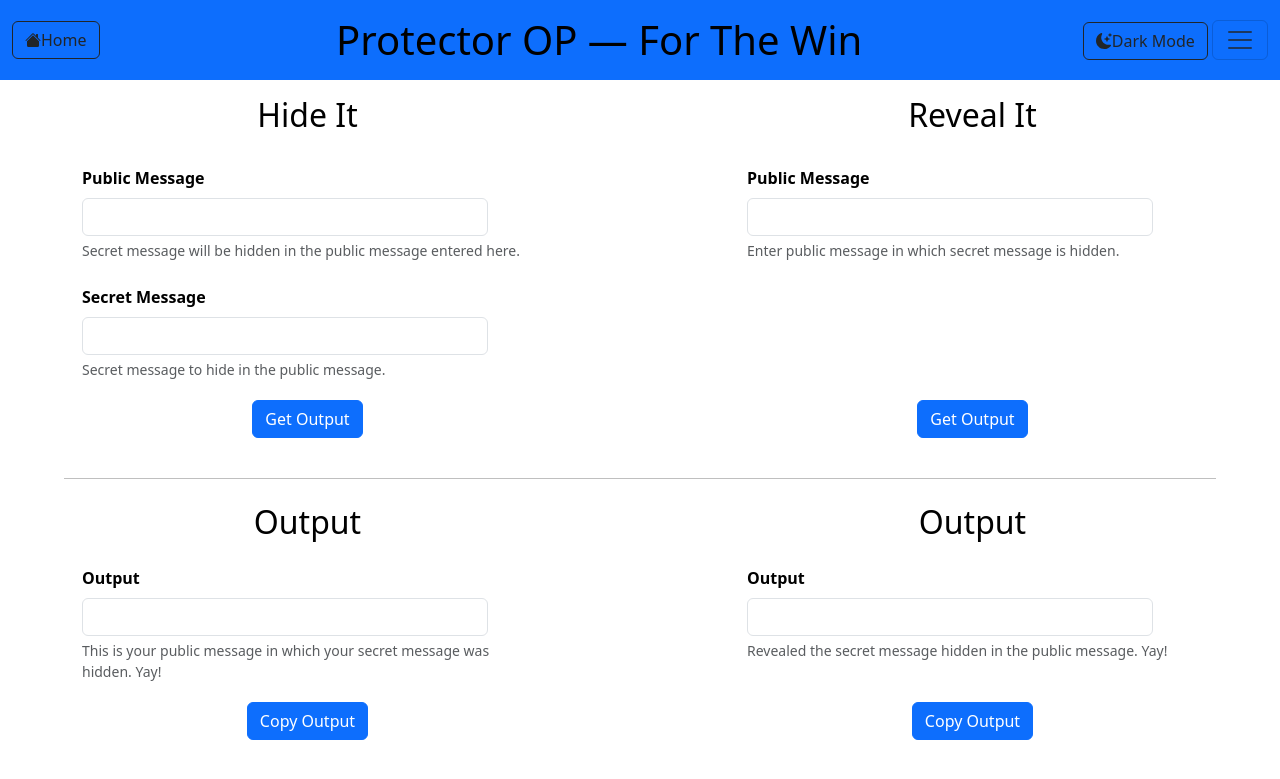
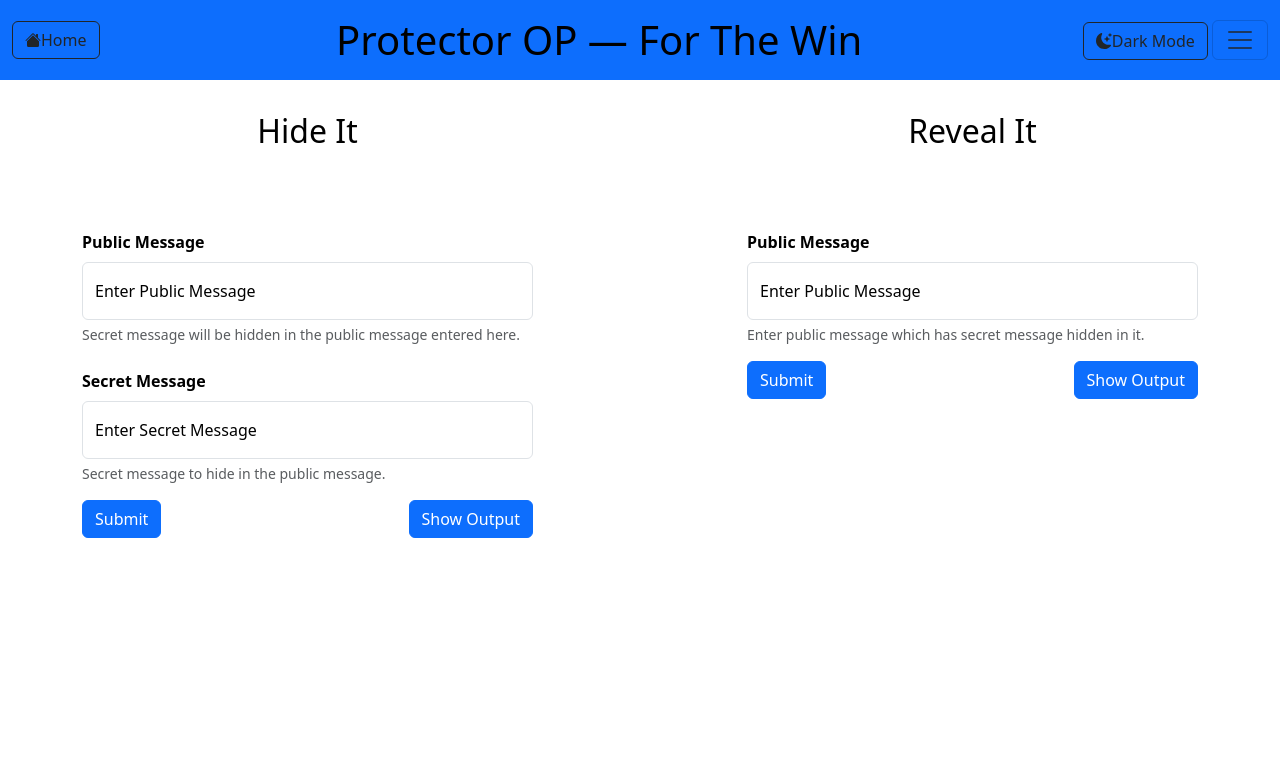
Before and after one commit to cyber-titan/Protector-OP, a Flask app: template templates/zeroWidthStego.html in a window 1280 px wide. Shown: the top 779 px of the page. Run offline with Flask 3, Linux system fonts and the light colour scheme; the template is opened without the code that fills it: most values are stand-ins (such as "Sample title", 1, 10 or a date in 2020).

Commit message:
add modal in zeroWidthStego, done with it

```diff
--- a/app.py
+++ b/app.py
@@ -1,13 +1,154 @@
 from flask import Flask, render_template, request
 app = Flask(__name__)
 
+# ********* Index Page *********
 @app.route("/")
 def home():
     return render_template("index.html")
 
+# ****************** Feature 2 ******************
+
+# ********* Needed Functions *********
+# ********* Encryption *********
+def str2bin(secret_message):
+    """Formats secret message into a list of characters as binary strings
+    Args:
+    secret_message: str
+    Returns:
+    secret_message: str ==> a str of characters as binary strings
+    """
+    bin_list = []
+    for index, i in enumerate(secret_message):
+        ascii_value = ord(i)
+        temp = bin(ascii_value)[2:]
+        temp_val = len(temp)
+        if temp_val != 7:
+            for x in range(7 - temp_val): temp = '0' + temp
+        # adding space b/w each binary form of characters
+        if index != len(secret_message) - 1: temp += " "
+        bin_list.append(temp)
+    return ''.join(bin_list)
+
+def bin2hidden(secret_message):
+    """Convert str of secert_message into a string of zero-width characters
+    Args:
+    secret_message: str
+    Returns:
+    secret_message: str ==> a secret_message string after replacing 0's, 1's and spaces with zero-width-characters
+    """
+    temp = ""
+    for i in secret_message:
+        if i == ' ':
+            temp += '\u2060'
+        if i == '0':
+            temp += '\u200B'
+        if i == '1':
+            temp += '\u200C'
+    return temp
+
+def wrap(secret_message):
+    """Wraps/Adds boundaries at start & end
+    Args:
+    secret_message: str
+    Returns:
+    secret_message: str ==> public message with hidden secret message in it
+    """
+    return "\uFEFF" + secret_message + "\uFEFF"
+
+
+
+# ********* Decryption *********
+def unwrap(hidden_public_message):
+    """Unwraps/Removes boundaries at start & end
+    Args:
+    hidden_public_message: str
+    Returns:
+    hidden_public_message: str ==> unwrapped message
+    """
+    temp = hidden_public_message.split('\uFEFF')
+    if len(temp) == 1:
+        return False
+    else:
+        return temp[1]
+
+def hidden2bin(unwrapped):
+    """Convert str of unwrapped into a string of binary representation of each character of secret_message seperated by a space
+    Args:
+    unwrapped: str
+    Returns:
+    temp: str ==> each secret_message in its binary form seperated by a space
+    """
+    temp = ""
+    for i in unwrapped:
+        if i == '\u2060':
+            temp += ' '
+        if i == '\u200B':
+            temp += '0'
+        if i == '\u200C':
+            temp += '1'
+    return temp
+
+def bin2str(unwrapped):
+    """Converts binary form of each character to form secret_message
+    Args:
+    unwrapped: str
+    Returns:
+    temp: str ==> a str which is the secret_message
+    """
+    temp = ""
+    char_list = unwrapped.split(" ")
+    for i in char_list:
+        temp += chr(int(i, 2))
+    return temp
+
+
 @app.route("/zeroWidthStego", methods=['GET', 'POST'])
 def zero_width_stego():
-    return render_template("zeroWidthStego.html")
+    if request.method == 'GET':
+        return render_template("zeroWidthStego.html")
+
+    if request.method == 'POST':
+        # to konw which form was submitted
+        form_type = request.form.get('form_type')
+
+        if form_type == 'left_form':
+            public_message = str(request.form.get('inputPublicMsg'))
+            secret_message = str(request.form.get('inputSecretMsg'))
+            # ********* "Hide It" code here/Encryption code *********
+            # finding half-way point
+            half = round(len(public_message) / 2)
+            # gets str2bin list & store it
+            secret_message = str2bin(secret_message)
+            # gets bin2hidden string & store it
+            secret_message = bin2hidden(secret_message)
+            # gets wrapped secret_message & store it
+            secret_message = wrap(secret_message)
+            # Inject secret_message at half index of public_message
+            hidden_public_message = public_message[:half + 1] + secret_message + public_message[half + 1:]
+            return render_template("zeroWidthStego.html", hidden_public_message=hidden_public_message)
+        else:
+            # below "Reveal It" variable
+            hidden_public_message1 = str(request.form.get('inputPublicMsg1'))
+            # ********* "Reveal It" code here/Decryption code *********
+            # removes start & end boundaries
+            unwrapped = unwrap(hidden_public_message1)
+            toast_message = ""
+            if not unwrapped:
+                unwrapped = "NOTE: No private message was found in this public message. This is not a secret message."
+                toast_message = "No secret message was found"
+            else:
+                # binary form of characters of secret_message
+                unwrapped = hidden2bin(unwrapped)
+
+                # gets secret_message
+                unwrapped = bin2str(unwrapped)
+                toast_message = ""  # Empty string if there is a private message
+
+            return render_template("zeroWidthStego.html", unwrapped=unwrapped, toast_message=toast_message)
+
+
+
+
 
 if __name__ == '__main__':
     app.run(debug=True, port=5001)
--- a/static/script.js
+++ b/static/script.js
@@ -10,3 +10,18 @@ window.addEventListener('DOMContentLoaded', () => {
         document.body.classList.toggle('dark-mode');
     });
 });
+
+// copy buttons
+// copier for output i.e., Encryption
+function copier() {
+    const a = document.getElementById("output");
+    a.select();
+    navigator.clipboard.writeText(a.value);
+}
+
+// copier for output i.e., Encryption
+function copier1() {
+    const a = document.getElementById("output1");
+    a.select();
+    navigator.clipboard.writeText(a.value);
+}
--- a/static/styles.css
+++ b/static/styles.css
@@ -30,12 +30,6 @@ body.dark-mode .form-text {
     color: white;
 }
 
-body.dark-mode .btn-primary {
-    /* defaul btn-primary color below */
-    background-color: #0d6efd;
-    color: white;
-}
-
 .hover-bg-red:hover {
     background-color: gold;
     /* Replace with the desired hover color */
@@ -54,9 +48,6 @@ body.dark-mode .btn-primary {
 }
 
 /* flip card */
-/* .my-card {
-
-} */
 
 .card-side {
     backface-visibility: hidden;
@@ -79,9 +70,3 @@ body.dark-mode .btn-primary {
 .card:hover .card-side.back {
     transform: rotateY(0deg);
 }
-
-/* vertical line */
-.vertical-line {
-    border-left: 6px solid green;
-    height: 500px;
-  }
--- /dev/null
+++ b/tempCodeRunnerFile.py
@@ -0,0 +1 @@
+"No secret message was found"
--- a/templates/index.html
+++ b/templates/index.html
@@ -26,7 +26,7 @@
     <!-- dark off-canvas navbar -->
     <nav class="navbar navbar-primary bg-primary fixed-top">
         <div class="container-fluid d-flex justify-content-between">
-            <a class="navbar-brand" href="index.html">
+            <a class="navbar-brand" href="/">
                 <!-- Home -->
                 <button class="btn btn-md btn-outline-dark">
                     <div class="d-flex align-items-center">
@@ -78,7 +78,7 @@
                                 <hr class="list-divider" />
                             </li>
                             <li class="nav-item">
-                                <a class="hover-bg-red nav-link active" aria-current="page" href="index.html">Home</a>
+                                <a class="hover-bg-red nav-link active" aria-current="page" href="/">Home</a>
                             </li>
                             <li>
                                 <hr class="list-divider" />
@@ -122,7 +122,7 @@
                                 <hr class="list-divider" />
                             </li>
                             <li class="nav-item">
-                                <a class="hover-bg-red nav-link" href="/zeroWidthStego.html">Zero-Width Characters Based Steganography</a>
+                                <a class="hover-bg-red nav-link" href="/zeroWidthStego">Zero-Width Characters Based Steganography</a>
                             </li>
                             <li>
                                 <hr class="list-divider" />
--- a/templates/zeroWidthStego.html
+++ b/templates/zeroWidthStego.html
@@ -26,7 +26,7 @@
     <!-- dark off-canvas navbar -->
     <nav class="navbar navbar-primary bg-primary fixed-top">
         <div class="container-fluid d-flex justify-content-between">
-            <a class="navbar-brand" href="index.html">
+            <a class="navbar-brand" href="/">
                 <!-- Home -->
                 <button class="btn btn-md btn-outline-dark">
                     <div class="d-flex align-items-center">
@@ -78,7 +78,7 @@
                                 <hr class="list-divider" />
                             </li>
                             <li class="nav-item">
-                                <a class="hover-bg-red nav-link active" aria-current="page" href="index.html">Home</a>
+                                <a class="hover-bg-red nav-link active" aria-current="page" href="/">Home</a>
                             </li>
                             <li>
                                 <hr class="list-divider" />
@@ -122,7 +122,7 @@
                                 <hr class="list-divider" />
                             </li>
                             <li class="nav-item">
-                                <a class="hover-bg-red nav-link" href="/templates/zeroWidthStego.html">Zero-Width
+                                <a class="hover-bg-red nav-link" href="/zeroWidthStego">Zero-Width
                                     Characters Based Steganography</a>
                             </li>
                             <li>
@@ -150,42 +150,56 @@
     <br /><br /><br />
     <!-- body of the form -->
     <!-- hide, reveal headings -->
-    <div class="container">
-        <div class="row">
-            <div class="col mt-4 text-center">
+    <div class="container" style="margin-top: 1rem;">
+        <div class="row text-center">
+            <div class="col mt-4">
                 <h2>Hide It</h2>
             </div>
             <div class="col-2"></div>
-            <div class="col mt-4 text-center">
+            <div class="col mt-4">
                 <h2>Reveal It</h2>
             </div>
         </div>
-    </div>
 
-    <div class="container">
-        <div class="row">
+        <div class="row" style="margin-top: 3rem;">
             <div class="col mt-3">
                 <div class="mt-2">
-                    <form method="post">
+                    <form action="" method="post" id="my-form">
                         <div>
-
-                            <!-- input old project used attributes
-                                autocomplete="off" name="" placeholder="" spellcheck="false"  -->
-
-                            <label for="inputPublicMsg" class="form-label"><strong>Public Message</strong></label>
-                            <input type="text" name="inputPublicMsg" placeholder="" id="inputPublicMsg"
-                                class="form-control" style="width: 90%;" spellcheck="false" autocomplete="off">
+                            <label for="inputPublicMsg" class="form-label"><strong>Public
+                                    Message</strong></label>
+                            <div class="form-floating">
+                                <!-- to know which form is submitted in app.py -->
+                                <input type="hidden" name="form_type" value="left_form">
+                                <input type="text" name="inputPublicMsg" placeholder="Enter public message"
+                                    id="inputPublicMsg" class="form-control" spellcheck="false" autocomplete="off">
+                                <label for="inputPublicMsg" class="form-label">Enter Public Message</label>
+                            </div>
                         </div>
                         <div class="form-text">
                             <p>Secret message will be hidden in the public message entered here.</p>
                         </div>
                         <div class="mt-4">
-                            <label for="inputSecretMsg" class="form-label"><strong>Secret Message</strong></label>
-                            <input type="text" name="inputSecretMsg" placeholder="" id="inputSecretMsg"
-                                class="form-control" style="width: 90%;" spellcheck="false" autocomplete="off">
+                            <label for="inputSecretMsg" class="form-label"><strong>Secret
+                                    Message</strong></label>
+                            <div class="form-floating">
+                                <input type="text" name="inputSecretMsg" placeholder="Enter secret message"
+                                    id="inputSecretMsg" class="form-control" spellcheck="false" autocomplete="off">
+                                <label for="inputSecretMsg" class="form-label">Enter Secret Message</label>
+                            </div>
                         </div>
                         <div class="form-text">
                             <p>Secret message to hide in the public message.</p>
+                        </div>
+                        <div class="d-flex justify-content-between">
+                            <button type="submit" class="btn btn-primary">
+                                Submit
+                            </button>
+                            <!-- Encryption Button trigger modal -->
+                            <button type="button" class="btn btn-primary" data-bs-toggle="modal"
+                                data-bs-target="#encryptionModal">
+                                Show Output
+                            </button>
                         </div>
                     </form>
                 </div>
@@ -196,13 +210,31 @@
 
             <div class="col mt-3">
                 <div class="mt-2">
-                    <form method="post">
+                    <form action="" method="post" id="my-form1">
                         <div>
-                            <label for="inputPublicMsg1" class="form-label"><strong>Public Message</strong></label>
-                            <input type="text" name="inputPublicMsg1" placeholder="" id="inputPublicMsg1"
-                                class="form-control" style="width: 90%;" spellcheck="false" autocomplete="off">
+                            <label for="inputPublicMsg1" class="form-label"><strong>Public
+                                    Message</strong></label>
+                            <div class="form-floating">
+                                <!-- to know which form is submitted in app.py -->
+                                <input type="hidden" name="form_type" value="right_form">
+                                <input type="hidden" id="toast_message" name="toast_message"
+                                    value="{{ toast_message }}">
+                                <input type="text" name="inputPublicMsg1" placeholder="Enter public message"
+                                    id="inputPublicMsg1" class="form-control" spellcheck="false" autocomplete="off">
+                                <label for="inputPublicMsg1" class="form-label">Enter Public Message</label>
+                            </div>
                             <div class="form-text">
-                                <p>Enter public message in which secret message is hidden.</p>
+                                <p>Enter public message which has secret message hidden in it.</p>
+                            </div>
+                            <div class="d-flex justify-content-between">
+                                <button type="submit" class="btn btn-primary">
+                                    Submit
+                                </button>
+                                <!-- Decryption Button trigger modal -->
+                                <button type="button" class="btn btn-primary" data-bs-toggle="modal"
+                                    data-bs-target="#decryptionModal">
+                                    Show Output
+                                </button>
                             </div>
                         </div>
                     </form>
@@ -211,86 +243,66 @@
         </div>
     </div>
 
-    <!-- Submit Buttons -->
-    <div class="container">
-        <div class="row text-center">
-            <div class="col mt-1">
-                <button class="btn btn-primary">
-                    Get Output
-                </button>
-            </div>
-            <!-- for gap between -->
-            <div class="col-2 mt-1"></div>
-            <div class="col mt-1">
-                <button class="btn btn-primary">
-                    Get Output
-                </button>
-            </div>
-        </div>
-    </div>
+    <!-- <div class="container"> -->
+
+    <!-- </div> -->
 
     <br>
-    <!-- hr for horizontal line break -->
-    <div class="d-flex justify-content-center">
-        <hr class="list-divider" style="width: 90%;" />
-    </div>
 
-    <!-- Output Headings -->
-    <div class="container">
-        <div class="row">
-            <div class="col mt-2 text-center">
-                <h2>Output</h2>
-            </div>
-            <div class="col-2"></div>
-            <div class="col mt-2 text-center">
-                <h2>Output</h2>
-            </div>
-        </div>
-    </div>
 
-    <!-- Output Fields -->
-    <div class="container">
-        <div class="row">
-            <div class="col mt-3">
-                <label for="output" class="form-label"><strong>Output</strong></label>
-                <input type="text" name="output" placeholder="" id="output" class="form-control" style="width: 90%;"
-                    spellcheck="false" autocomplete="off">
-                <div class="form-text">
-                    <p>This is your public message in which your secret message was hidden. Yay!</p>
+
+
+    <!-- Encryption Modal -->
+    <div class="modal fade" id="encryptionModal" tabindex="-1" aria-labelledby="encryptionModalLabel"
+        aria-hidden="true">
+        <div class="modal-dialog">
+            <div class="modal-content">
+                <div class="modal-header">
+                    <h1 class="modal-title fs-5" id="encryptionModalLabel">Output</h1>
+                    <button type="button" class="btn-close" data-bs-dismiss="modal" aria-label="Close"></button>
                 </div>
-            </div>
-            <!-- for gap between -->
-            <div class="col-2"></div>
-            <div class="col mt-3">
-                <label for="output1" class="form-label"><strong>Output</strong></label>
-                <input type="text" name="output1" placeholder="" id="output1" class="form-control" style="width: 90%;"
-                    spellcheck="false" autocomplete="off">
-                <div class="form-text">
-                    <p>Revealed the secret message hidden in the public message. Yay!</p>
+                <div class="modal-body">
+                    <!-- output for encryption -->
+                    <div class="form-floating">
+                        <textarea class="form-control" name="output" id="output" placeholder="Your output"
+                            spellcheck="false" autocomplete="off">{{ hidden_public_message }}</textarea>
+                        <label for="output">Your Output</label>
+                    </div>
+                </div>
+                <div class="modal-footer">
+                    <button type="button" class="btn btn-secondary" data-bs-dismiss="modal">Close</button>
+                    <button type="button" class="btn btn-primary" onclick="copier()">Copy</button>
                 </div>
             </div>
         </div>
     </div>
 
-    <!-- Copy Buttons -->
-    <div class="container">
-        <div class="row text-center">
-            <div class="col mt-1">
-                <button class="btn btn-primary">
-                    Copy Output
-                </button>
-            </div>
-            <!-- for gap between -->
-            <div class="col-2 mt-1"></div>
-            <div class="col mt-1">
-                <button class="btn btn-primary">
-                    Copy Output
-                </button>
+
+    <!-- Decryption Modal -->
+    <div class="modal fade" id="decryptionModal" tabindex="-1" aria-labelledby="decryptionModalLabel"
+        aria-hidden="true">
+        <div class="modal-dialog">
+            <div class="modal-content">
+                <div class="modal-header">
+                    <h1 class="modal-title fs-5" id="decryptionModalLabel">Output</h1>
+                    <button type="button" class="btn-close" data-bs-dismiss="modal" aria-label="Close"></button>
+                </div>
+                <div class="modal-body">
+                    <!-- output for decryption -->
+                    <div class="form-floating">
+                        <textarea class="form-control" name="output" id="output1" placeholder="Your output"
+                            spellcheck="false" autocomplete="off">{{ unwrapped }}</textarea>
+                        <label for="output">Your Output</label>
+                    </div>
+                </div>
+                <div class="modal-footer">
+                    <button type="button" class="btn btn-secondary" data-bs-dismiss="modal">Close</button>
+                    <button type="button" class="btn btn-primary" onclick="copier1()">Copy</button>
+                </div>
             </div>
         </div>
     </div>
 
-
 </body>
 
 </html>
```
